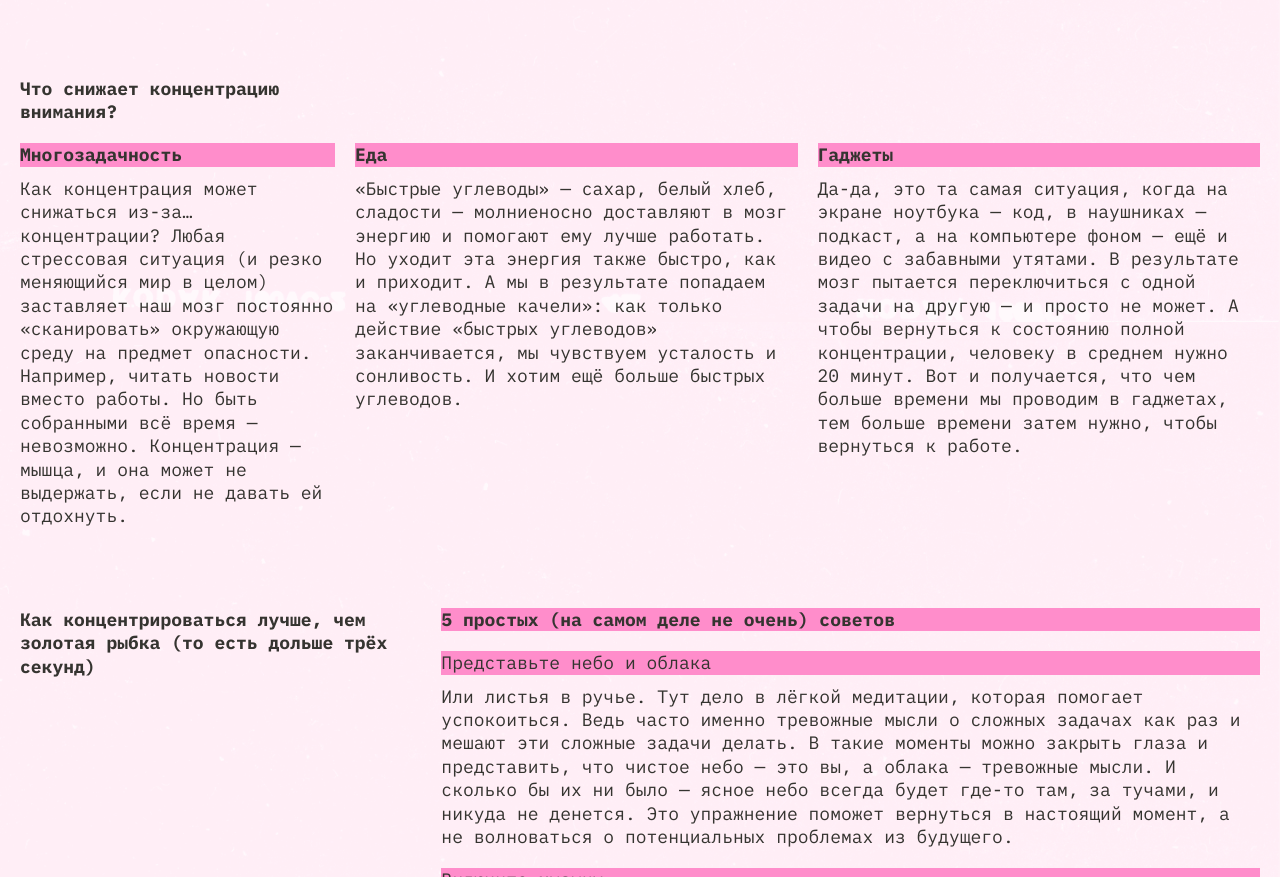
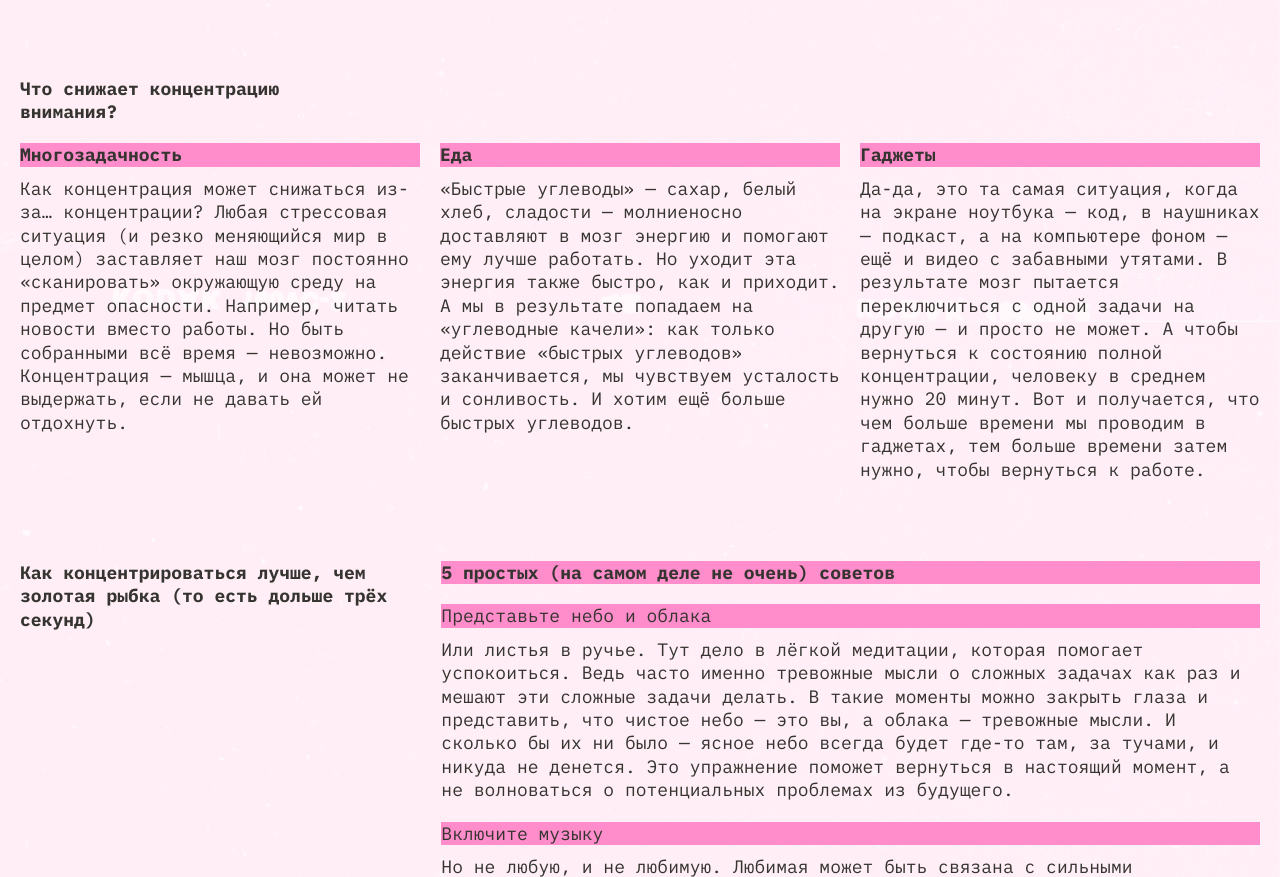
Before and after one commit to p-nastasiya/slozhno-sosredotochitsya-fd, a plain HTML site: page index.html in a window 1280 px wide. Shown: the part 1278-2155 px from the top of the page. Drawn offline with Linux system fonts and the light colour scheme.

Commit message:
На проверку 1

```diff
--- a/styles/dark.css
+++ b/styles/dark.css
@@ -38,7 +38,7 @@
 @media (prefers-color-scheme: dark) {
 	:root {
 		--bg-image: url(../images/cover-image-dark.png);
-		--bg-color: var(--bg-color);
+		--bg-color: #000028;
 		/* Тёмная тема - фон */
 		--header-bg-title: #ff0070;
 		/* Тёмная тема - фон заголовка */
--- a/styles/light.css
+++ b/styles/light.css
@@ -41,7 +41,6 @@
 		/* Светлая тема - фон картинка */
 		--bg-color: #fff1f7;
 		/* Светлая тема - фон*/
-		/* Светлая тема - фон*/
 		--header-bg-title: #ff8dcb;
 		/* Светлая тема - фон заголовка*/
 		--text-color: #353430;
--- a/styles/style.css
+++ b/styles/style.css
@@ -360,8 +360,7 @@ footer {
 
 		.main-title {
 			grid-column: 1;
-			max-width: 236px;
-			/* min-width: 315px; */
+			width: 236px;
 		}
 	}
 
@@ -479,11 +478,11 @@ footer {
 		display: grid;
 		gap: 20px;
 		grid-template-rows: auto 1fr;
-		grid-template-columns: 315px 1fr 1fr;
+		grid-template-columns: 1fr 1fr 1fr;
 
 		.main-title {
 			grid-row: 1;
-			min-width: 315px;
+			width: 355px;
 		}
 
 		div {
```
